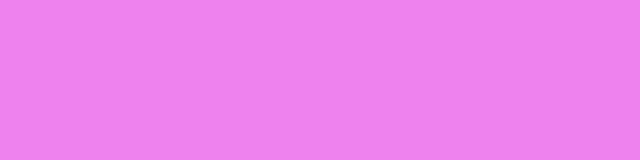
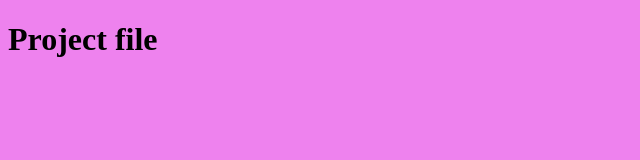
Before and after one commit to Mahdi-MA84/my-resume, a plain HTML site: page htmls files/project.html in a window 1280 px wide. Shown: the whole page, without its empty margins (0-640 px from the left). Drawn offline with Linux system fonts and the light colour scheme.

Commit message:
i added a title to project file

```diff
--- a/htmls files/project.html
+++ b/htmls files/project.html
@@ -7,6 +7,6 @@
     <link rel="stylesheet" href="../styles/app.css">
 </head>
 <body>
-
+    <h1>Project file</h1>
 </body>
 </html>
```
